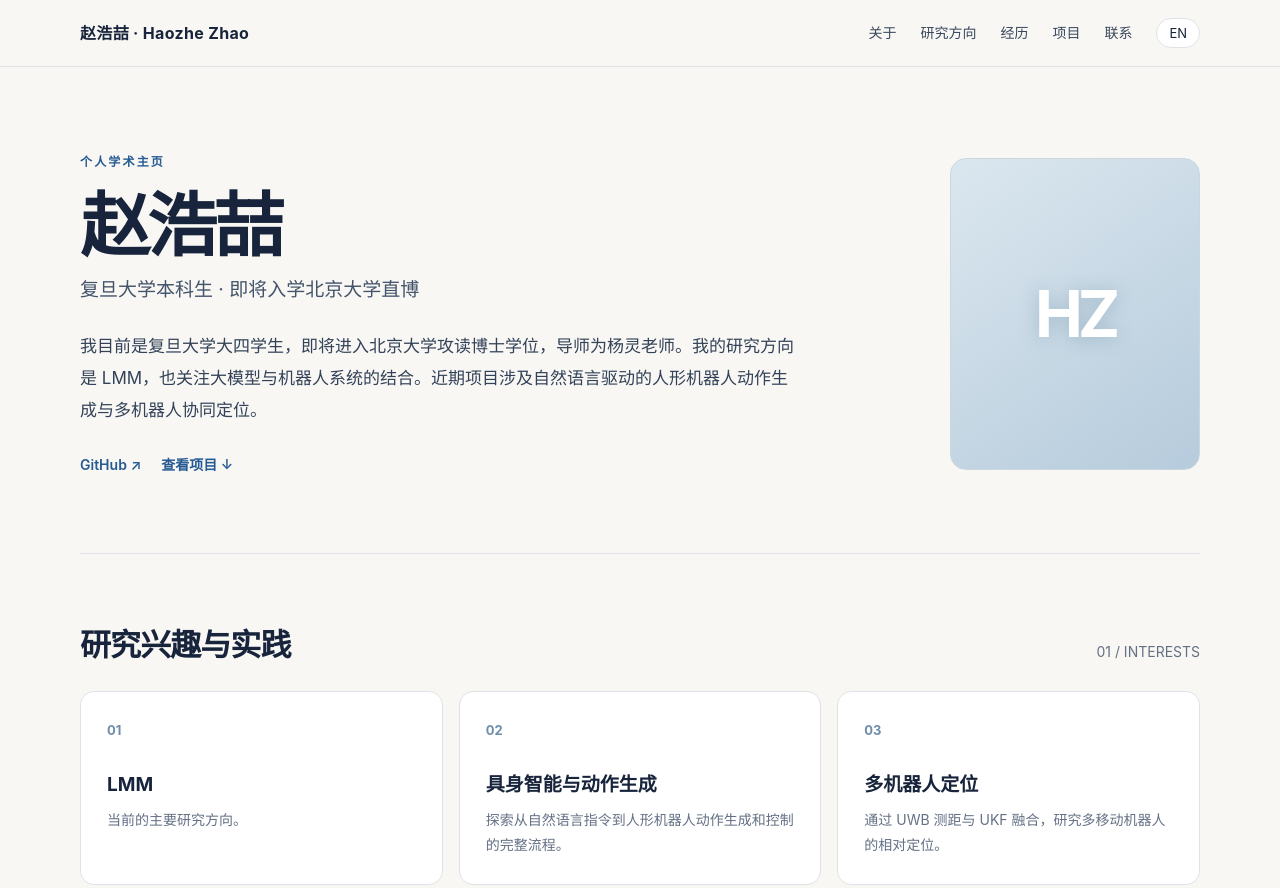
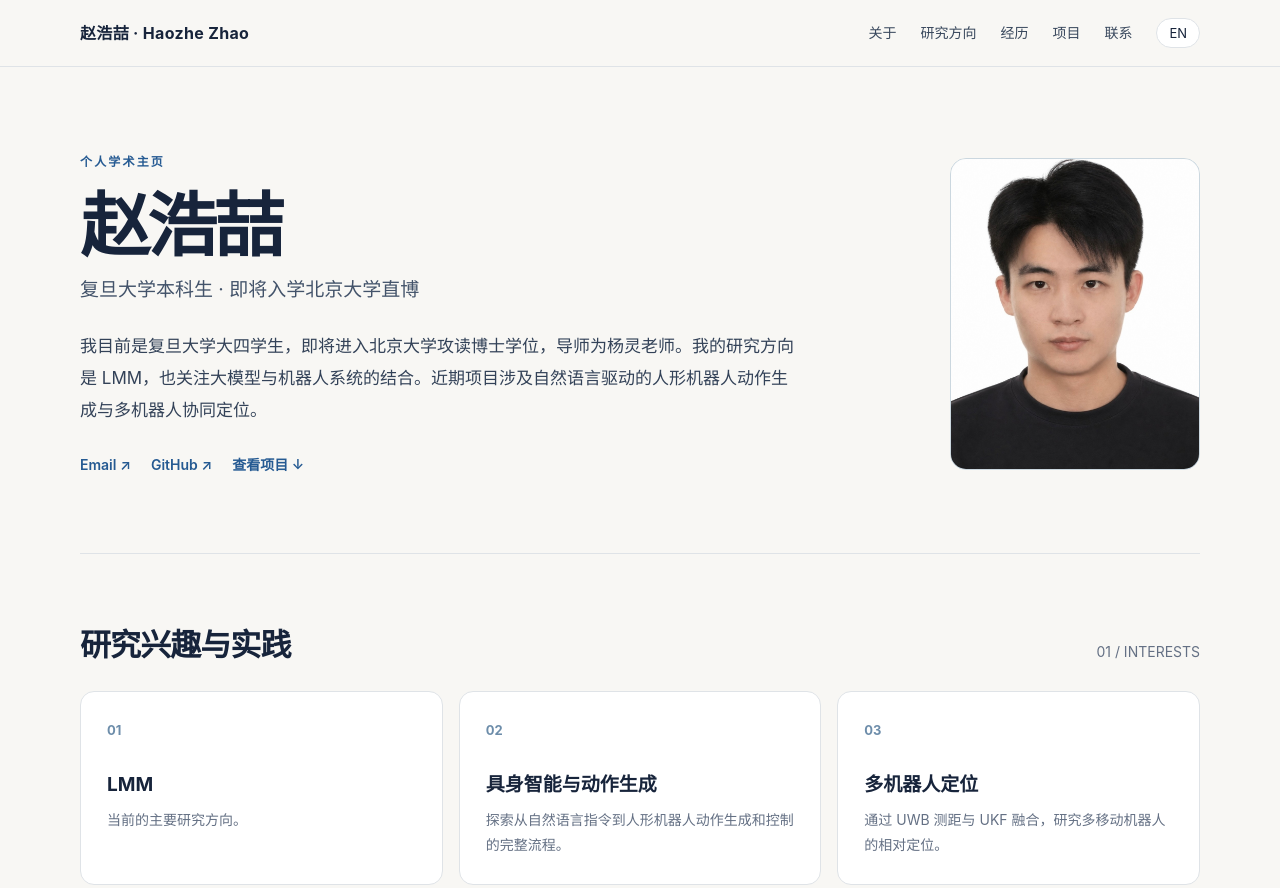
Before and after one commit to zhaohaozhe949/zhaohaozhe.github.io, a plain HTML site: page index.html in a window 1280 px wide. Shown: the top 888 px of the page. Drawn offline with Linux system fonts and the light colour scheme.

Commit message:
Add files via upload

```diff
--- a/index.html
+++ b/index.html
@@ -27,8 +27,8 @@
     .identity { font-size:19px; color:#43536a; margin-bottom:24px; }
     .lead { max-width:720px; font-size:17px; line-height:1.9; color:#334258; }
     .links { display:flex; flex-wrap:wrap; gap:10px 20px; margin-top:26px; font-size:14px; font-weight:600; }
-    .portrait { width:250px; aspect-ratio:4/5; border-radius:16px; background:linear-gradient(145deg,#dbe7ef,#b6cbdc); display:grid; place-items:center; color:#57728b; border:1px solid #cbd7df; overflow:hidden; }
-    .portrait img { width:100%; height:100%; object-fit:cover; }
+    .portrait { position:relative; width:250px; aspect-ratio:4/5; border-radius:16px; background:linear-gradient(145deg,#dbe7ef,#b6cbdc); display:grid; place-items:center; color:#57728b; border:1px solid #cbd7df; overflow:hidden; }
+    .portrait img { position:absolute; inset:0; width:100%; height:100%; object-fit:cover; }
     .portrait span { text-align:center; font-size:13px; letter-spacing:.08em; }
     section { padding:72px 0; border-bottom:1px solid var(--line); scroll-margin-top:75px; }
     .sectionhead { display:flex; justify-content:space-between; align-items:end; gap:20px; margin-bottom:26px; }
@@ -57,7 +57,7 @@
   </style>
 </head>
 <body>
-  <!-- 若要使用头像，可将 .portrait 内的 strong 改为 <img src="avatar.jpg" alt="赵浩喆">。 -->
+  <!-- 将头像命名为 avatar.jpg，与 index.html 上传到同一目录；没有图片时显示 HZ。 -->
   <header class="topbar">
     <nav class="wrap nav" aria-label="主导航">
       <a class="brand" href="#top" data-zh="赵浩喆 · Haozhe Zhao" data-en="Haozhe Zhao · 赵浩喆">赵浩喆 · Haozhe Zhao</a>
@@ -80,11 +80,12 @@
         <p class="identity" data-zh="复旦大学本科生 · 即将入学北京大学直博" data-en="Undergraduate at Fudan University · Incoming direct-entry PhD student at Peking University">复旦大学本科生 · 即将入学北京大学直博</p>
         <p class="lead" data-zh="我目前是复旦大学大四学生，即将进入北京大学攻读博士学位，导师为杨灵老师。我的研究方向是 LMM，也关注大模型与机器人系统的结合。近期项目涉及自然语言驱动的人形机器人动作生成与多机器人协同定位。" data-en="I am a final-year undergraduate at Fudan University and will pursue a direct-entry PhD at Peking University under Prof. Ling Yang. My research interest is LMM. My recent projects explore natural-language-driven humanoid motion and cooperative multi-robot localization.">我目前是复旦大学大四学生，即将进入北京大学攻读博士学位，导师为杨灵老师。我的研究方向是 LMM，也关注大模型与机器人系统的结合。近期项目涉及自然语言驱动的人形机器人动作生成与多机器人协同定位。</p>
         <div class="links">
+          <a href="mailto:23300720001@m.fudan.edu.cn">Email ↗</a>
           <a href="https://github.com/Ehzoah-Zhao" target="_blank" rel="noopener noreferrer">GitHub ↗</a>
           <a href="#work" data-zh="查看项目 ↓" data-en="View projects ↓">查看项目 ↓</a>
         </div>
       </div>
-      <div class="portrait" aria-label="HZ monogram"><strong>HZ</strong></div>
+      <div class="portrait"><strong>HZ</strong><img src="avatar.jpg" alt="赵浩喆的头像" onload="this.previousElementSibling.hidden=true" onerror="this.remove()"></div>
     </div>
 
     <section id="research">
@@ -113,7 +114,7 @@
     </section>
 
     <section id="contact">
-      <div class="contact"><div><h2 data-zh="保持联系" data-en="Connect">保持联系</h2><p data-zh="可以通过 GitHub 了解我的项目和后续更新。" data-en="Find my projects and future updates on GitHub.">可以通过 GitHub 了解我的项目和后续更新。</p></div><a class="button" href="https://github.com/Ehzoah-Zhao" target="_blank" rel="noopener noreferrer" data-zh="访问 GitHub ↗" data-en="Visit GitHub ↗">访问 GitHub ↗</a></div>
+      <div class="contact"><div><h2 data-zh="保持联系" data-en="Connect">保持联系</h2><p data-zh="欢迎通过邮箱联系我：23300720001@m.fudan.edu.cn" data-en="Feel free to email me at 23300720001@m.fudan.edu.cn">欢迎通过邮箱联系我：23300720001@m.fudan.edu.cn</p></div><a class="button" href="mailto:23300720001@m.fudan.edu.cn" data-zh="发送邮件 ↗" data-en="Send an email ↗">发送邮件 ↗</a></div>
     </section>
   </main>
   <footer class="wrap">© <span id="year">2026</span> <span data-zh="赵浩喆 · Haozhe Zhao" data-en="Haozhe Zhao · 赵浩喆">赵浩喆 · Haozhe Zhao</span></footer>
```
Also changed, not shown: avatar.jpg (added).
